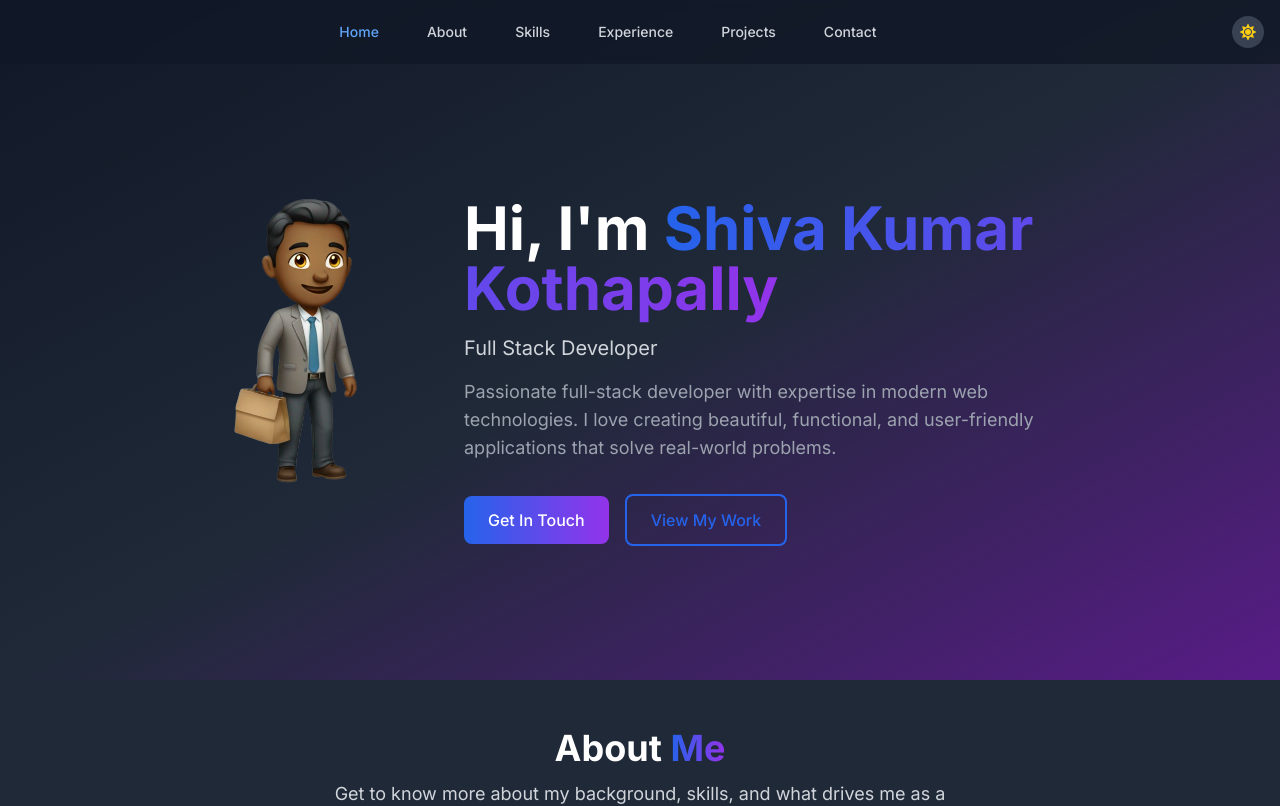
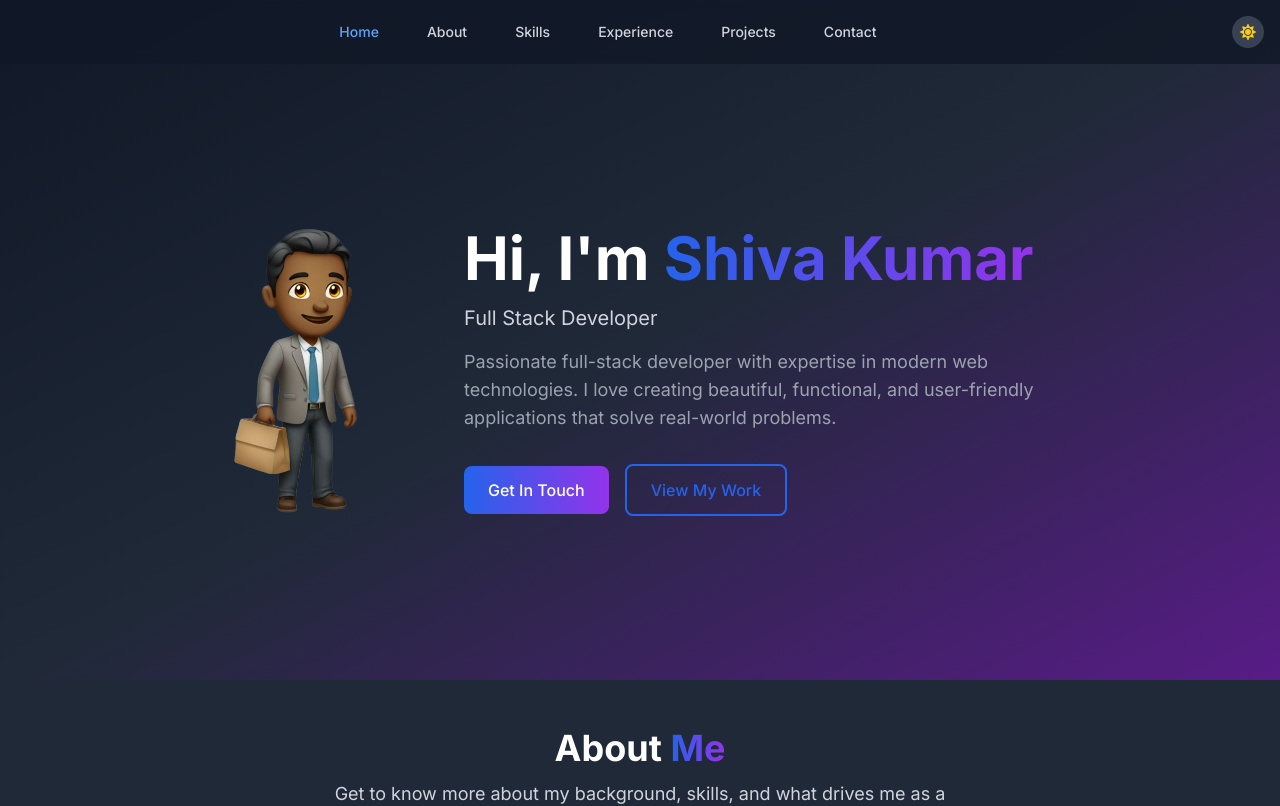
Before and after one commit to Github3007/PortFolio, a React (Vite) app: page / in a window 1280 px wide. Shown: the top 806 px of the page. Built offline with nearby package versions, Linux system fonts and the light colour scheme.

Commit message:
My Portfolio

```diff
--- a/package.json
+++ b/package.json
@@ -2,6 +2,7 @@
   "name": "portfolio",
   "private": true,
   "version": "0.0.0",
+  "author": "Shiva Kumar <shivakumarkothapally5@gmail.com>",
   "type": "module",
   "scripts": {
     "dev": "vite",
--- a/src/components/layout/Footer.tsx
+++ b/src/components/layout/Footer.tsx
@@ -2,12 +2,13 @@ import { personalInfo } from "../../data";
 import { FaGithub, FaLinkedinIn } from "react-icons/fa";
 
 const Footer = () => {
+  const currentYear = new Date().getFullYear();
   return (
     <footer className="bg-gray-900 text-white py-8">
       <div className="container mx-auto px-4">
         <div className="flex flex-col md:flex-row justify-between items-center space-y-4 md:space-y-0">
           <p className="text-sm text-gray-400">
-             2025 {personalInfo.name}. All rights reserved.
+            &copy; {currentYear} {personalInfo.name}. All rights reserved.
           </p>
           <div className="flex space-x-4">
             <a
--- a/src/data/index.ts
+++ b/src/data/index.ts
@@ -1,7 +1,7 @@
 import { PersonalInfo, Project, Skill, Experience } from '../types';
 
 export const personalInfo: PersonalInfo = {
-  name: "Shiva Kumar Kothapally",
+  name: "Shiva Kumar",
   title: "Full Stack Developer",
   bio: "Passionate full-stack developer with expertise in modern web technologies. I love creating beautiful, functional, and user-friendly applications that solve real-world problems.",
   location: "Hyderabad, India",
```
Also changed, not shown: 1 other file (tests, documents, lock files or other folders).
